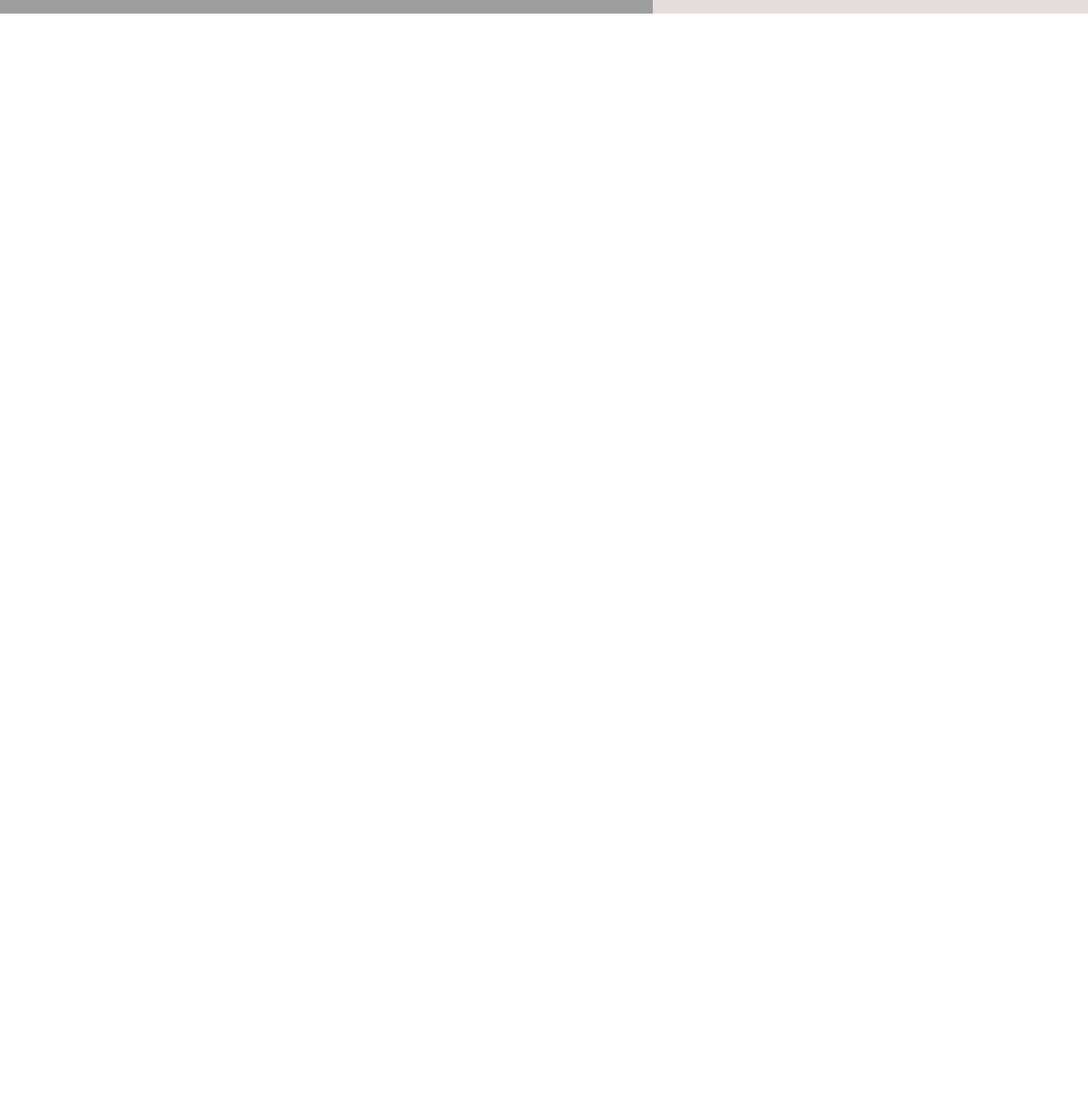
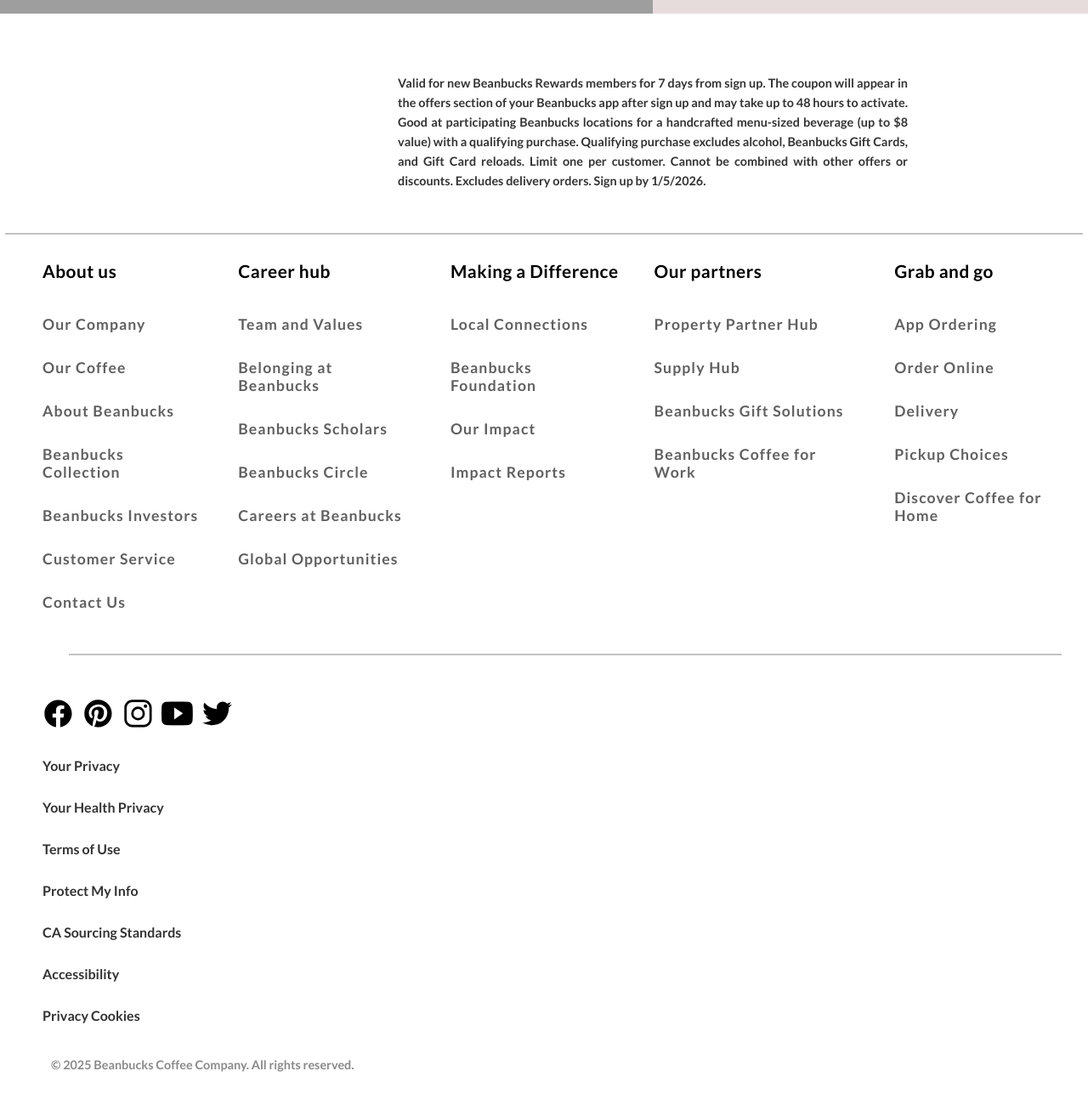
Before and after one commit to SethFerreira/beanbuck-shop, a plain HTML site: page index.html in a window 1280 px wide. Shown: the part 3279-4579 px from the top of the page at 85% size. Before the commit the page ends 3335 px from the top, so only its background shows below. Drawn offline with nearby package versions, Linux system fonts and the light colour scheme; grey boxes are pictures that could not be loaded.

Commit message:
Add disclosure notice and footer

```diff
--- a/index.html
+++ b/index.html
@@ -89,8 +89,84 @@
                     <a class="btn btn-row5" href="#">Sign up today</a>
                 </div>
             </div>
+            <p class="long-copy">Valid for new Beanbucks Rewards members for 7 days from sign up. The coupon will appear in the offers section of your Beanbucks app after sign up and may take up to 48 hours to activate. Good at participating Beanbucks locations for a handcrafted menu-sized beverage (up to $8 value) with a qualifying purchase. Qualifying purchase excludes alcohol, Beanbucks Gift Cards, and Gift Card reloads. Limit one per customer. Cannot be combined with other offers or discounts. Excludes delivery orders. Sign up by 1/5/2026.</p>
         </div>
     </section>
+
+    <footer>
+        <div class="container-footer">
+            <div class="social-list">
+                <h4>About us</h4>
+                <ul>
+                    <li><a href="#">Our Company</a></li>
+                    <li><a href="#">Our Coffee</a></li>
+                    <li><a href="#">About Beanbucks</a></li>
+                    <li><a href="#">Beanbucks Collection</a></li>
+                    <li><a href="#">Beanbucks Investors</a></li>
+                    <li><a href="#">Customer Service</a></li>
+                    <li><a href="#">Contact Us</a></li>
+                </ul>
+            </div>
+            <div class="social-list">
+                <h4>Career hub</h4>
+                <ul>
+                    <li><a href="#">Team and Values</a></li>
+                    <li><a href="#">Belonging at Beanbucks</a></li>
+                    <li><a href="#">Beanbucks Scholars</a></li>
+                    <li><a href="#">Beanbucks Circle</a></li>
+                    <li><a href="#">Careers at Beanbucks</a></li>
+                    <li><a href="#">Global Opportunities</a></li>
+                </ul>
+            </div>
+            <div class="social-list">
+                <h4>Making a Difference</h4>
+                <ul>
+                    <li><a href="#">Local Connections</a></li>
+                    <li><a href="#">Beanbucks Foundation</a></li>
+                    <li><a href="#">Our Impact</a></li>
+                    <li><a href="#">Impact Reports</a></li>
+                </ul>
+            </div>
+            <div class="social-list">
+                <h4>Our partners</h4>
+                <ul>
+                    <li><a href="#">Property Partner Hub</a></li>
+                    <li><a href="#">Supply Hub</a></li>
+                    <li><a href="#">Beanbucks Gift Solutions</a></li>
+                    <li><a href="#">Beanbucks Coffee for Work</a></li>
+                </ul>
+            </div>
+            <div class="social-list">
+                <h4>Grab and go</h4>
+                <ul>
+                    <li><a href="#">App Ordering</a></li>
+                    <li><a href="#">Order Online</a></li>
+                    <li><a href="#">Delivery</a></li>
+                    <li><a href="#">Pickup Choices</a></li>
+                    <li><a href="#">Discover Coffee for Home</a></li>
+                </ul>
+            </div>
+        </div>
+        <div class="bottom-box">
+            <ul class="social-icons">
+                <li><ion-icon name="logo-facebook"></ion-icon></li>
+                <li><ion-icon name="logo-pinterest"></ion-icon></li>
+                <li><ion-icon name="logo-instagram"></ion-icon></li>
+                <li><ion-icon name="logo-youtube"></ion-icon></li>
+                <li><ion-icon name="logo-twitter"></ion-icon></li>
+            </ul>
+            <ul class="privacy-info">
+                <li><a href="#">Your Privacy</a></li>
+                <li><a href="#">Your Health Privacy</a></li>
+                <li><a href="#">Terms of Use</a></li>
+                <li><a href="#">Protect My Info</a></li>
+                <li><a href="#">CA Sourcing Standards</a></li>
+                <li><a href="#">Accessibility</a></li>
+                <li><a href="#">Privacy Cookies</a></li>
+            </ul>
+        </div>
+        <p class="copyright-text">&copy;&nbsp;2025 Beanbucks Coffee Company. All rights reserved.</p>
+    </footer>
 
 
 
--- a/resources/css/style.css
+++ b/resources/css/style.css
@@ -64,6 +64,13 @@ h3 {
     color: rgb(5, 93, 5);
 }
 
+h4 {
+    margin-top: 30px;
+    margin-bottom: 40px;
+    font-size: 1.3em;
+    letter-spacing: 0.5px;
+}
+
 /* ------ PARAGRAPHS ------ */
 
 .row1 .pair-text p,
@@ -92,6 +99,15 @@ h3 {
     width: 70%;
     color: #fff;
     line-height: 1.6;
+}
+
+.long-copy {
+    max-width: 600px;
+    line-height: 1.6;
+    font-size: 0.9rem;
+    color: #333;
+    text-align: justify;
+    margin: 70px auto 50px auto;
 }
 
 /* ------ BUTTONS ------ */
@@ -184,6 +200,20 @@ h3 {
     border-color: transparent;
 }
 
+/* ------ ICONS ------ */
+
+.social-icons {
+    display: flex;
+    justify-content: flex-start;
+    align-items: center;
+    gap: 10px;
+    margin-bottom: 30px;
+}
+
+.social-icons ion-icon {
+    font-size: 2.3em;
+}
+
 /* -------------------------------------- */
 /* HEADER */
 /* -------------------------------------- */
@@ -257,6 +287,16 @@ h3 {
 /* INFO */
 /* -------------------------------------- */
 
+.section-info::after {
+    content: " ";
+    display: block;
+    margin: 0 auto;
+    text-align: center;
+    background-color: rgb(196, 194, 194);
+    height: 2px;
+    width: 99%;
+}
+
 .order-box {
     display: flex;
     justify-content: center;
@@ -320,3 +360,66 @@ h3 {
     flex: 1;
     text-align: center;
 }
+
+/* -------------------------------------- */
+/* FOOTER */
+/* -------------------------------------- */
+
+.container-footer {
+    display: flex;
+    justify-content: flex-start;
+    align-items: flex-start;
+    gap: 40px;
+    padding-left: 50px;
+}
+
+.social-list ul {
+    display: flex;
+    flex-direction: column;
+    gap: 30px;
+    list-style: none;
+}
+
+.social-list a {
+    font-size: 1.1em;
+    color: rgb(97, 96, 96);
+    letter-spacing: 1.1px;
+    text-decoration: none;
+}
+
+.bottom-box {
+    padding-left: 50px;
+}
+
+.bottom-box ul {
+    list-style: none;
+}
+
+.bottom-box::before {
+    content: " ";
+    display: block;
+    margin: 50px auto;
+    text-align: center;
+    background-color: rgb(196, 194, 194);
+    height: 2px;
+    width: 95%;
+}
+
+.privacy-info {
+    display: flex;
+    flex-direction: column;
+    gap: 30px;
+    margin-bottom: 40px;
+}
+
+.privacy-info a {
+    color: #000000cd;
+    text-decoration: none;
+}
+
+.copyright-text {
+    margin-left: 60px;
+    margin-bottom: 50px;
+    font-size: 0.9em;
+    color: rgb(139, 138, 138);
+}
```
